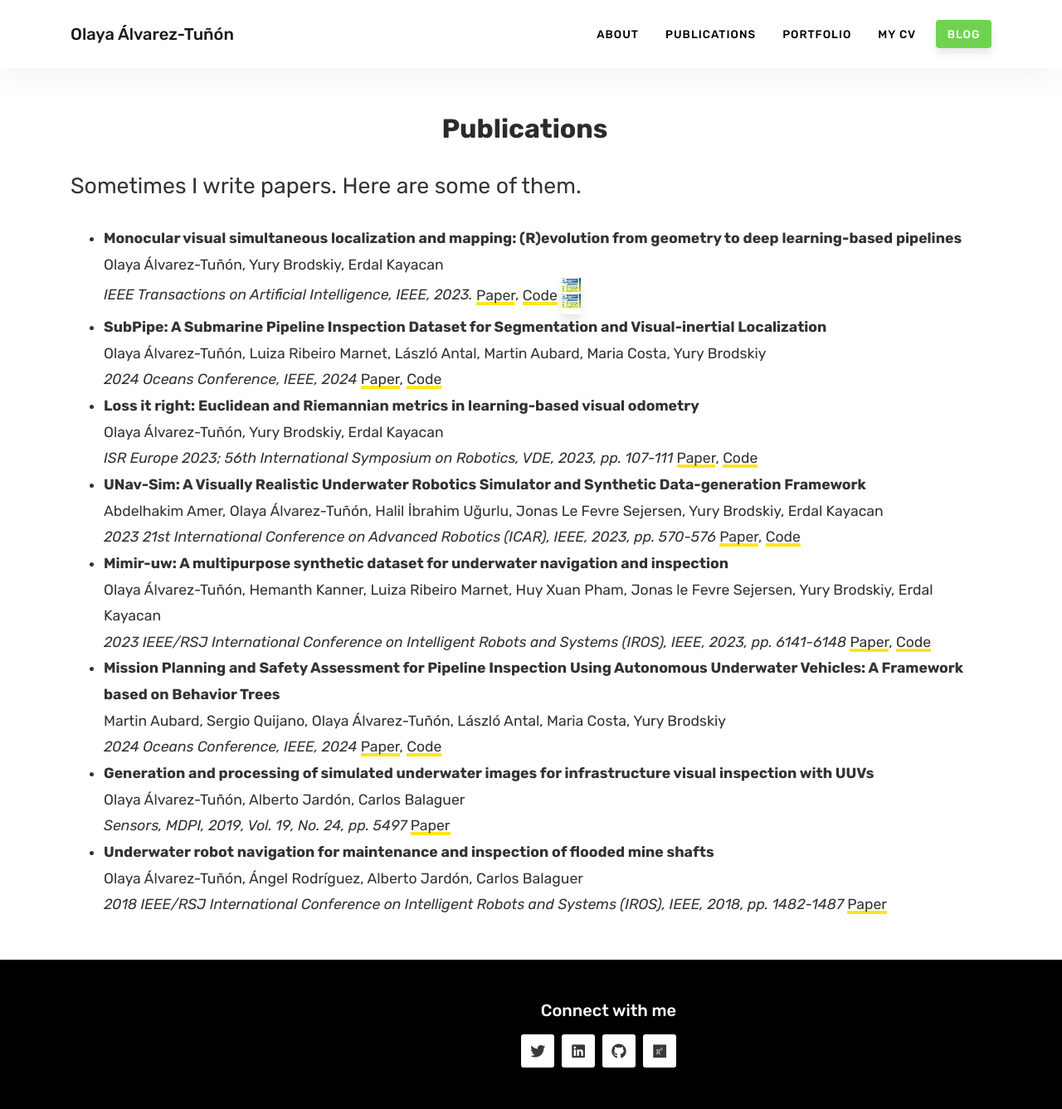
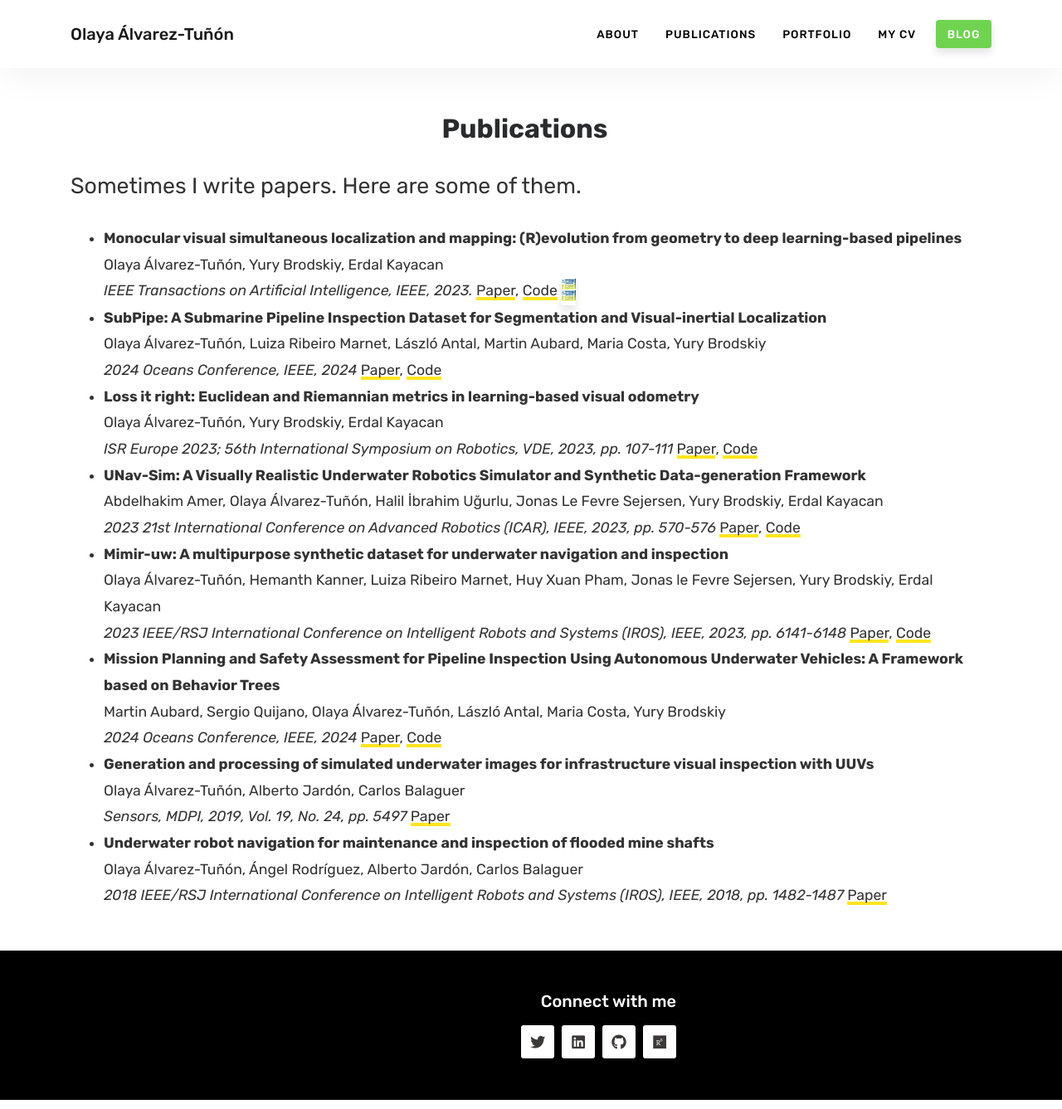
Before and after one commit to olayasturias/olayasturias.github.io, a Jekyll site: the page built from publications.html, in a window 1280 px wide and 1337 px high. Shown: the whole window at 83% size. Built offline with Jekyll 4.4.1, drawn with Linux system fonts in a browser that asks for light colours; nearby versions of some CDN libraries; library files that are not in the unit come from our copies.

Commit message:
Update publications.html

```diff
--- a/publications.html
+++ b/publications.html
@@ -17,7 +17,7 @@ Sometimes I write papers. Here are some of them.
         <em>IEEE Transactions on Artificial Intelligence, IEEE, 2023. </em>
         <a href="https://doi.org/10.1109/TAI.2023.3321032" target="_blank">Paper</a>,
         <a href="https://github.com/olayasturias/monocular_visual_slam_survey" target="_blank">Code</a>
-        <img src="assets/publications/pipeline.svg" alt="Pipeline Icon" width="24" height="24" style="vertical-align: middle;">
+        <img src="assets/publications/pipeline.svg" alt="Survey GA" style="width: 1em; height: auto; vertical-align: middle;">
         </svg>
       </li>
       <li>
```
